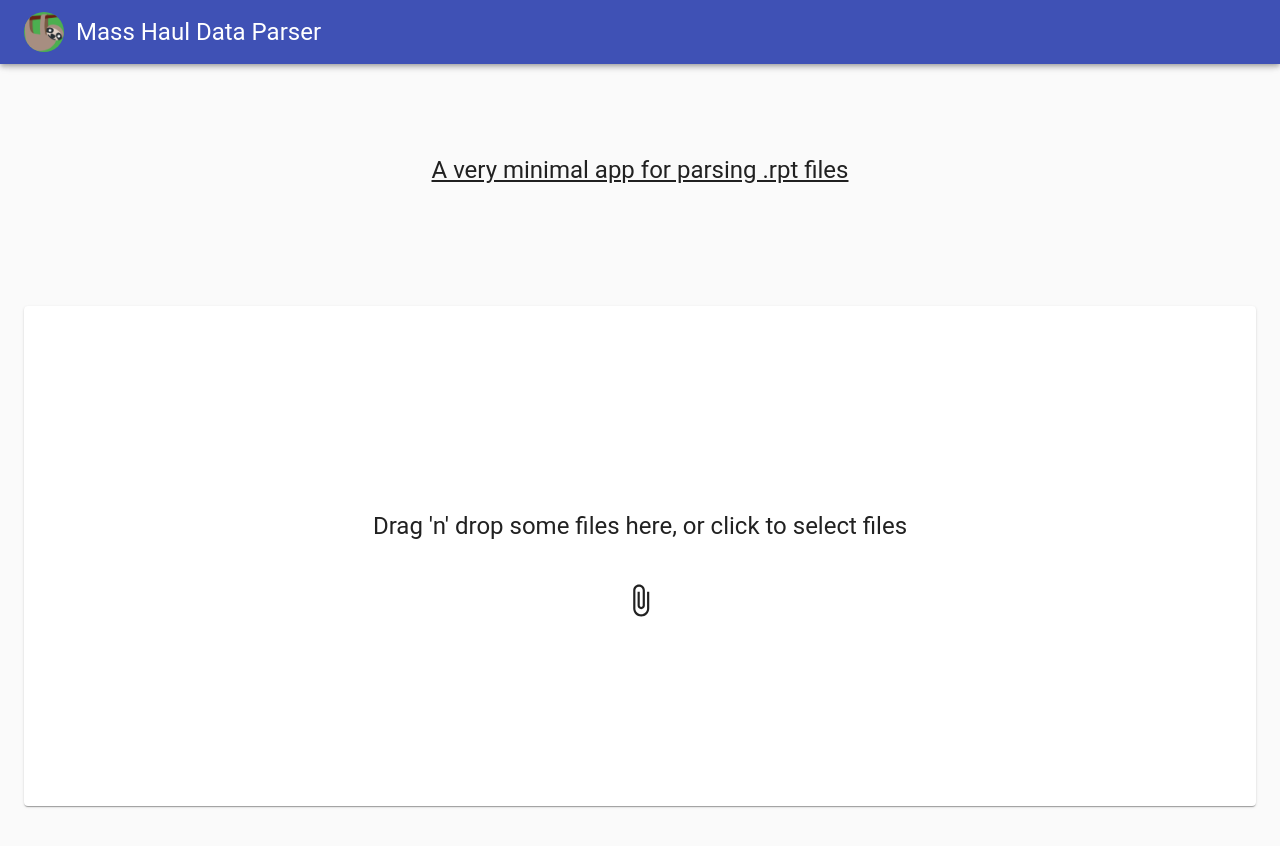
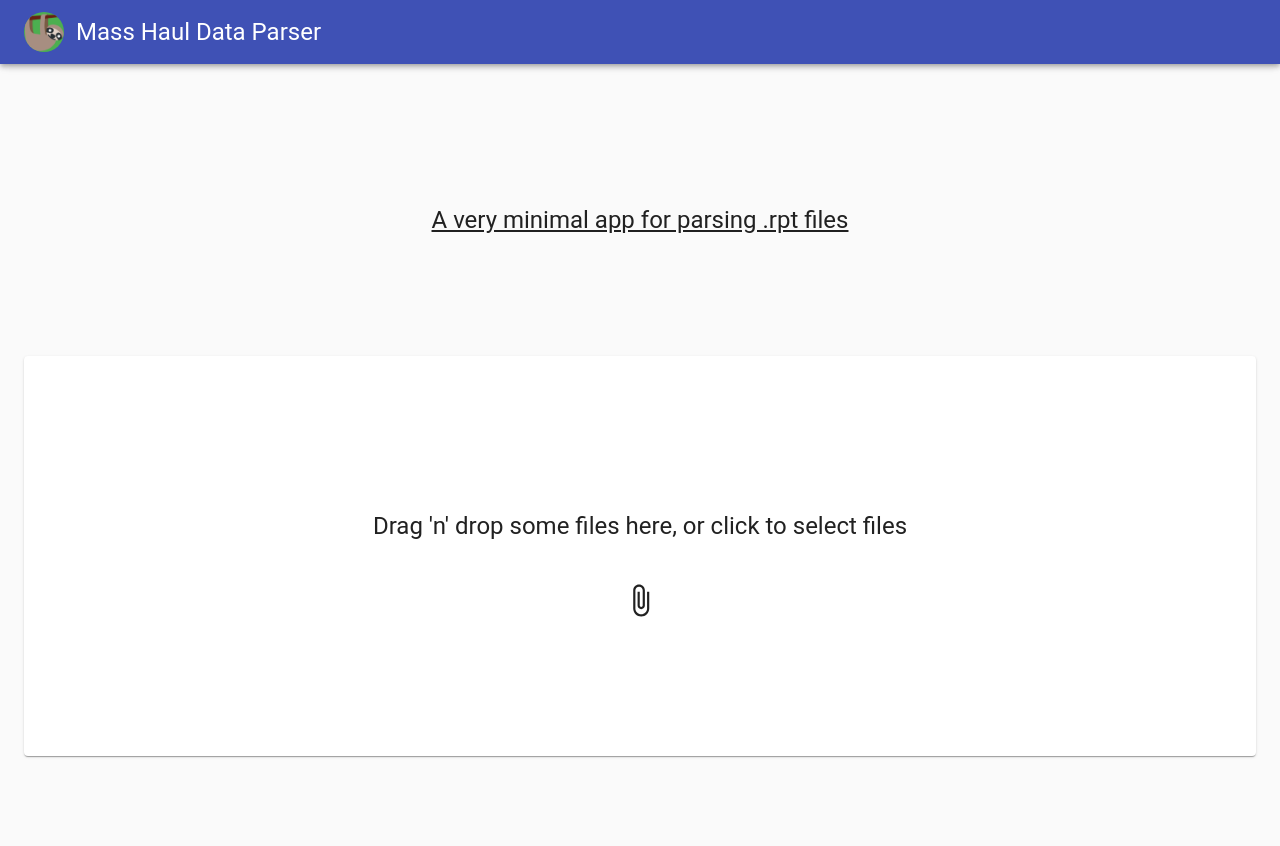
Before and after one commit to lukebatchelor/mass-haul-data-parser, a React app: page / in a window 1280 px wide. Shown: the top 846 px of the page. Built offline with nearby package versions, Linux system fonts and the light colour scheme.

Commit message:
More styling

```diff
--- a/src/App.tsx
+++ b/src/App.tsx
@@ -22,7 +22,7 @@ const useStyles = makeStyles((theme) => ({
   },
   paper: {
     textAlign: 'center',
-    minHeight: '500px',
+    minHeight: '50vh',
     paddingTop: theme.spacing(2),
     marginBottom: theme.spacing(4),
     display: 'flex',
```
